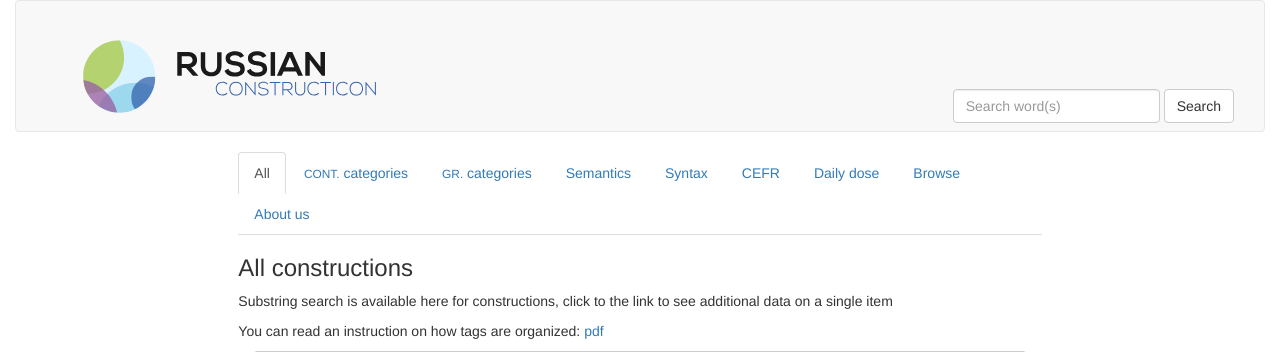
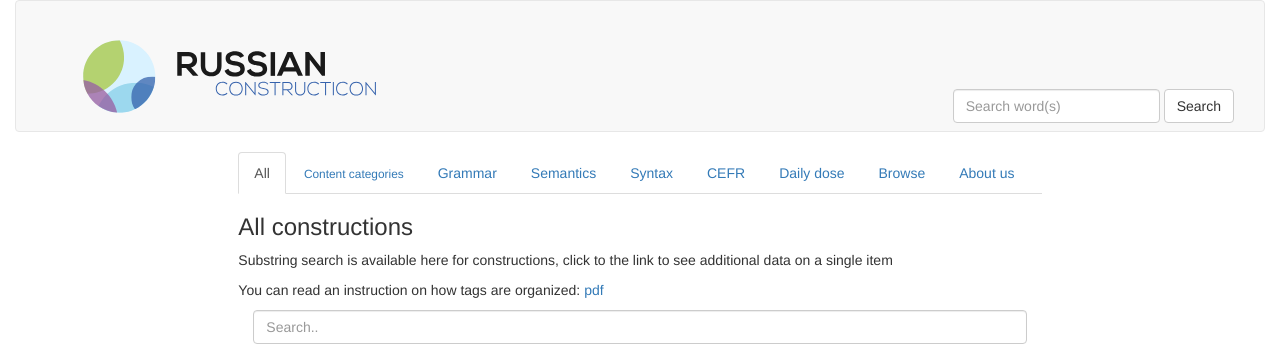
Before and after one commit to sfedia/russian-constructicon, a Flask app: template templates/main_page.html in a window 1280 px wide. Shown: the top 352 px of the page. Run offline with Flask 2, Linux system fonts and the light colour scheme; the template is opened without the code that fills it, so the values that code supplies are empty; parts of the project's set-up code (start-up, migrations or seed data) failed here and were passed over; some libraries are stand-ins or nearby versions.

Commit message:
Grammar instead of Gr. Categories
+ Content Categories instead of Cont. Categories

```diff
--- a/templates/main_page.html
+++ b/templates/main_page.html
@@ -234,8 +234,8 @@ main div.container {
     <ul class="nav nav-tabs">
         <!--<li><a data-toggle="tab" href="#panel1">Search word(s)</a></li>-->
         <li class="active"><a data-toggle="tab" href="#panel6">All</a></li>
-        <li><a data-toggle="tab" href="#panel2"><small>CONT.</small> categories</a></li>
-        <li><a data-toggle="tab" href="#panel4"><small>GR.</small> categories</a></li>
+        <li><a data-toggle="tab" href="#panel2"><small>Content categories</small></a></li>
+        <li><a data-toggle="tab" href="#panel4">Grammar</a></li>
         <li><a data-toggle="tab" href="#panel7">Semantics</a></li>
         <li><a data-toggle="tab" href="#panel8">Syntax</a></li>
         <li><a data-toggle="tab" href="#panel3">CEFR</a></li>
```
